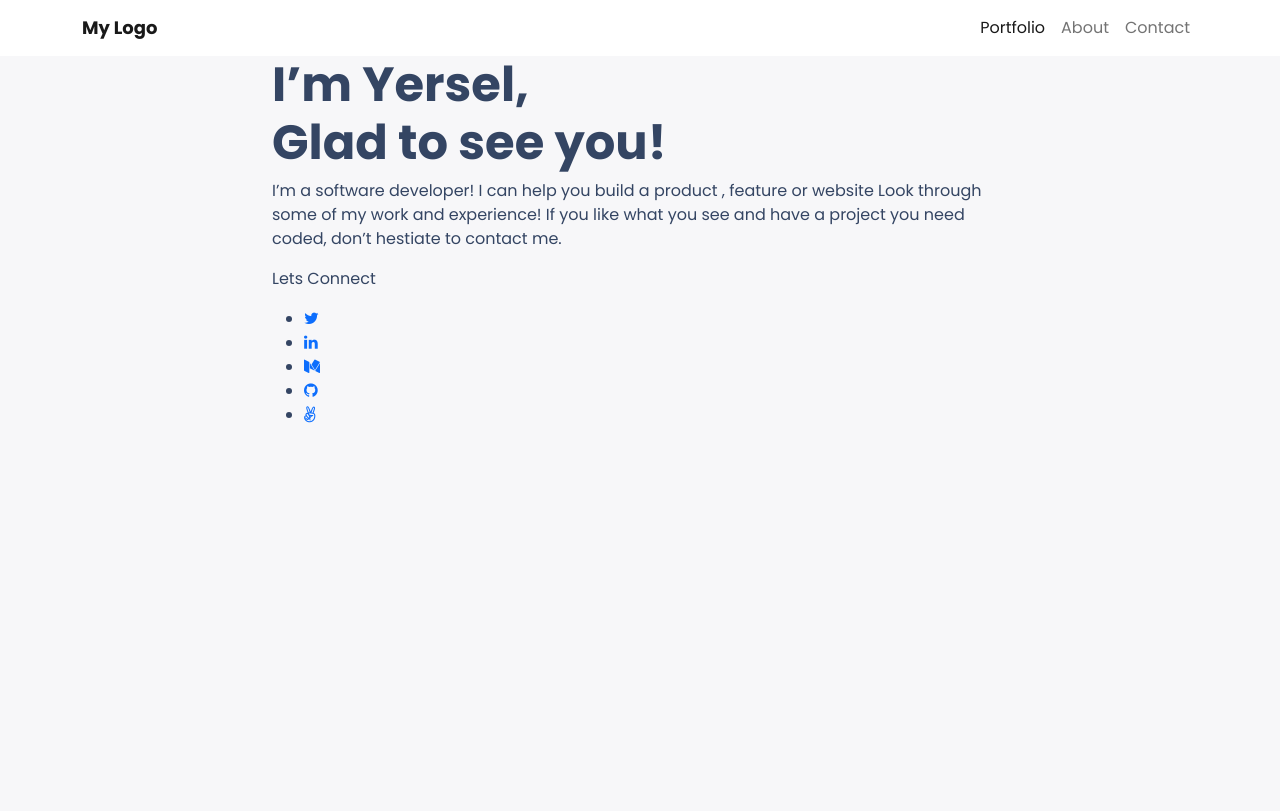
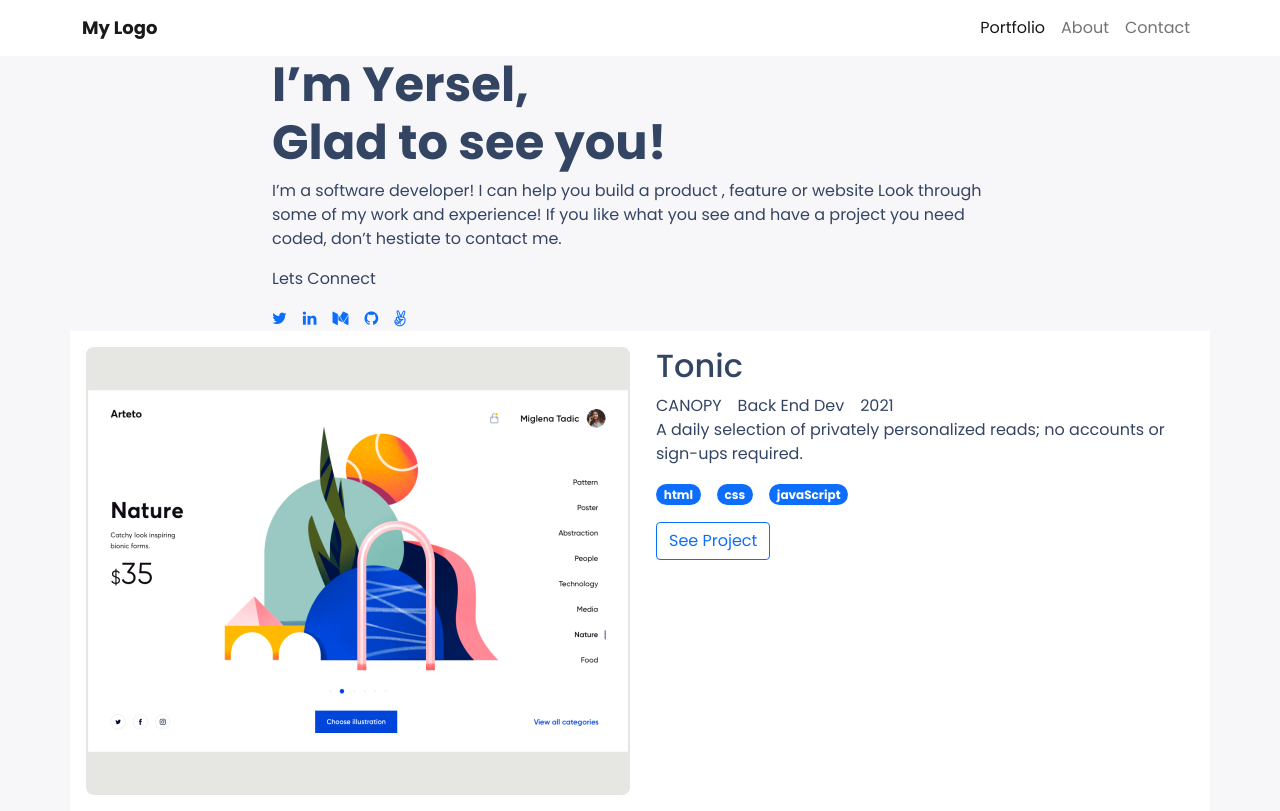
Before and after one commit to yersel500/portfolio-bootstrap, a website: page index.html in a window 1280 px wide. Drawn offline with nearby package versions, Linux system fonts and the light colour scheme.

Commit message:
Add project card 1

```diff
--- a/assets/css/style.css
+++ b/assets/css/style.css
@@ -16,3 +16,9 @@ nav .navbar-brand {
   font-size: 18px;
   line-height: 20px;
 }
+
+ul {
+  list-style-type: none;
+  margin: 0;
+  padding: 0;
+}
--- a/index.html
+++ b/index.html
@@ -51,19 +51,45 @@
           <div class="row">
             <div class="d-flex flex-column ">
               <p>Lets Connect</p>
-              <ul>
-                <li><a href="#"><i class="fa fa-twitter" aria-hidden="true"></i></a></li>
-                <li><a href="#"><i class="fa fa-linkedin" aria-hidden="true"></i></a></li>
-                <li><a href="#"><i class="fa fa-medium" aria-hidden="true"></i></a></li>
-                <li><a href="#"><i class="fa fa-github" aria-hidden="true"></i></a></li>
-                <li><a href="#"><i class="fa fa-angellist" aria-hidden="true"></i></a></li>
+              <ul class="d-flex">
+                <li class="me-3"><a href="#"><i class="fa fa-twitter" aria-hidden="true"></i></a></li>
+                <li class="me-3"><a href="#"><i class="fa fa-linkedin" aria-hidden="true"></i></a></li>
+                <li class="me-3"><a href="#"><i class="fa fa-medium" aria-hidden="true"></i></a></li>
+                <li class="me-3"><a href="#"><i class="fa fa-github" aria-hidden="true"></i></a></li>
+                <li class="me-3"><a href="#"><i class="fa fa-angellist" aria-hidden="true"></i></a></li>
               </ul>
             </div>
           </div>
         </div>
       </div>
     </section>
+
+    <section class="container">
+      <div class="row bg-white py-3">
+        <div class="col-6 px-3">
+          <img src="./assets/img/portfolio-1.png" alt="Tonic Project">
+        </div>
+        <div class="col-6 px-3">
+          <h2>Tonic</h2>
+          <ul class="d-flex">
+            <li class="me-3">CANOPY</li>
+            <li class="me-3">Back End Dev</li>
+            <li class="me-3">2021</li>
+          </ul>
+          <p>
+            A daily selection of privately personalized reads; no accounts or sign-ups required.
+          </p>
+          <ul class="d-flex mb-3">
+            <li class="me-3"><span class="badge rounded-pill bg-primary">html</span></li>
+            <li class="me-3"><span class="badge rounded-pill bg-primary">css</span></li>
+            <li class="me-3"><span class="badge rounded-pill bg-primary">javaScript</span></li>
+          </ul>
+          <button type="button" class="btn btn-outline-primary">See Project</button>
+        </div>
+      </div>
+    </section>
   </main>
+
 
   <!-- Scripts  -->
   <script src="https://cdn.jsdelivr.net/npm/bootstrap@5.0.2/dist/js/bootstrap.bundle.min.js"
```
Also changed, not shown: assets/img/portfolio-1.png (added), assets/img/portfolio-2.png (added), assets/img/portfolio-3.png (added), assets/img/portfolio-4.png (added).
